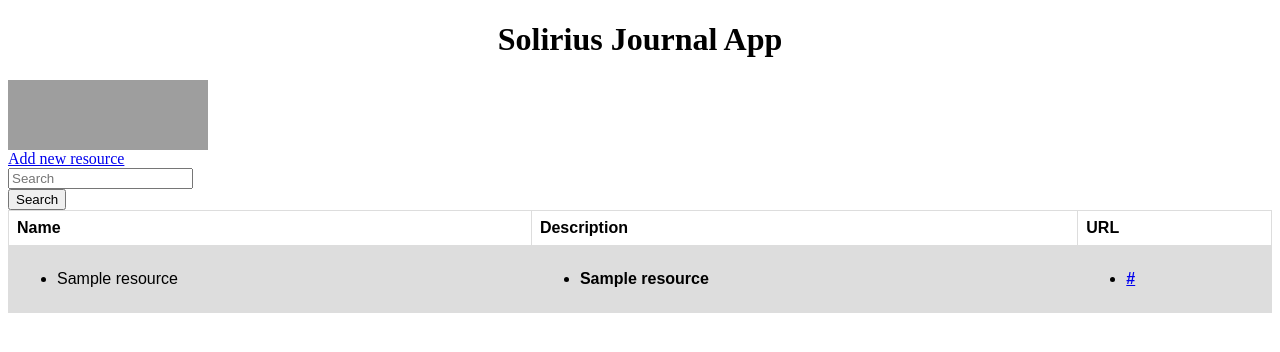
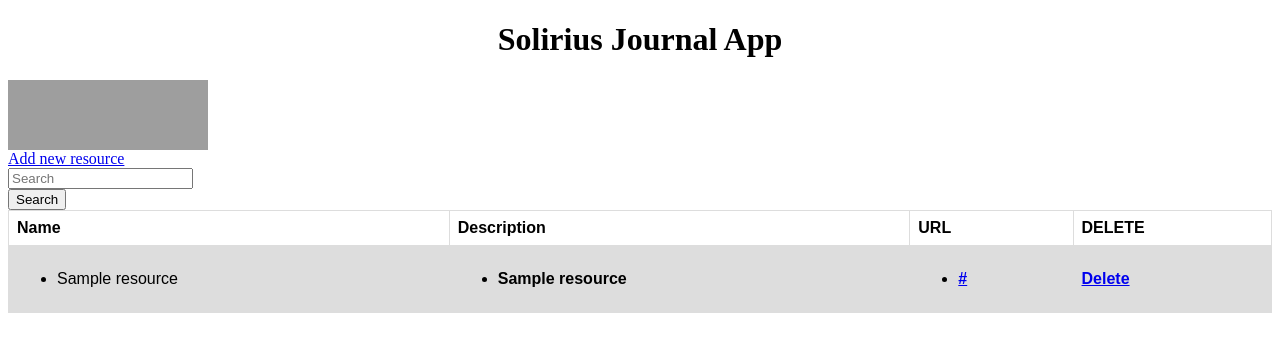
Before and after one commit to annika-moorthy/learnjournal, a Django app: template journal/templates/home.html in a window 1280 px wide. Shown: the top 352 px of the page. Run offline with Django 3.2, Linux system fonts and the light colour scheme; the template is opened without the code that fills it: most values are stand-ins (such as "Sample title", 1, 10 or a date in 2020); grey boxes are pictures that could not be loaded.

Commit message:
adding delete function

```diff
--- a/journal/templates/home.html
+++ b/journal/templates/home.html
@@ -57,6 +57,7 @@ tr:nth-child(even) {
                 <th>Name</th>
                 <th>Description</th>
                 <th>URL</th>
+                <th>DELETE</th>
             </tr>
             {% for resource in resources %}
                 <tr>
@@ -72,8 +73,9 @@ tr:nth-child(even) {
                     <ul>
                         <li><a href="{{ resource.url }}/">{{ resource.url }}</a></li>
                     </ul>
-                </th>
+                    <th>
                     </td>
+                    <a href="{% url 'delete-event' resource.id %}" class="btn btn-outline-secondary btn-sm" role="button"> Delete</a>
                 </tr>
             {% endfor %}
         </table>
--- a/journal/urls.py
+++ b/journal/urls.py
@@ -8,4 +8,5 @@ urlpatterns = [
     #path('resource_generic/', views.ResourceView.as_view(), name='resources'),
     path('resource_create/', views.ResourceCreate.as_view(), name='resource_create'),
     path('search_resources/', views.SearchView.as_view(), name='search'),
+    # path('delete_resource/', views.delete_resource, name='delete-id'),
 ]
--- a/journal/views.py
+++ b/journal/views.py
@@ -19,6 +19,11 @@ def home(request):
     }
 
     return HttpResponse(template.render(context, request))
+
+
+def delete_resource(request, resources_id):
+    resources = Resources.objects.get(pk=resources_id).delete()
+    return redirect('index')
 
 
 # def add_resource(request):
--- a/learnjournal/urls.py
+++ b/learnjournal/urls.py
@@ -24,4 +24,5 @@ urlpatterns = [
     path('calendar/', views.calendar, name='calendar'),
     path('journal/', include('journal.urls')),
     path('search/', views.SearchView.as_view(), name='search'),
+    path('delete_resource/<resources_id>', views.delete_resource, name='delete-event'),
 ]
```
